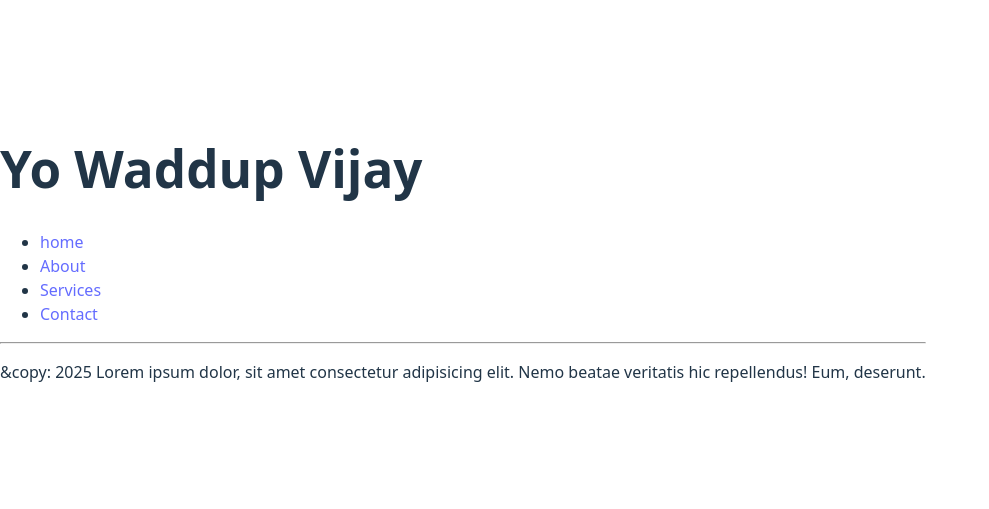
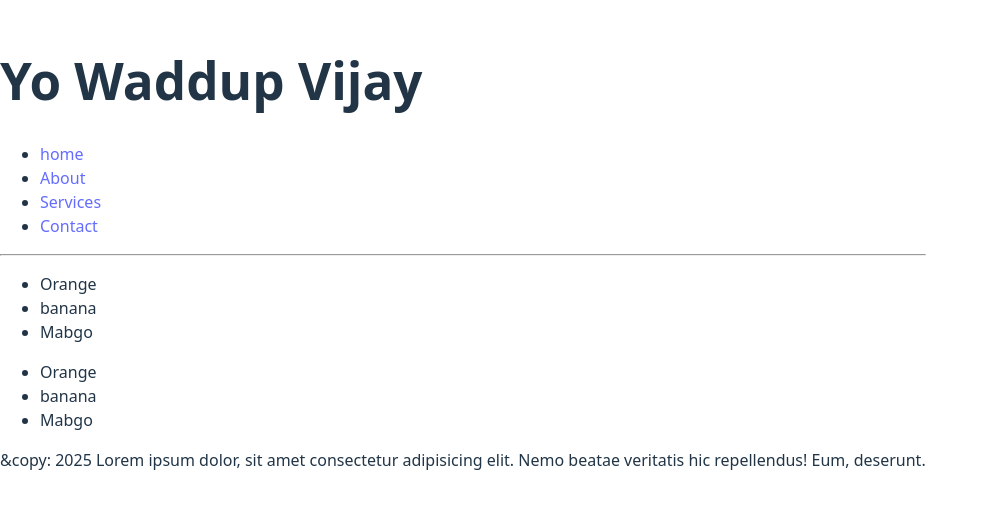
Before and after one commit to vijaym105/React-, a React (Vite) app in the folder my-react-app/: page / in a window 1280 px wide. Shown: the part 147-656 px from the top of the page, without its empty margins (0-989 px from the left). Built offline with nearby package versions, Linux system fonts and the light colour scheme.

Commit message:
Nalla Navbar

```diff
--- a/my-react-app/src/App.jsx
+++ b/my-react-app/src/App.jsx
@@ -1,10 +1,13 @@
 import Header from './Header.jsx'
 import Footer from './Footer.jsx';
+import Food from './Food.jsx';
 
 function App(){
     return(
         <>
         <Header/>
+        <Food />
+        <Food />
         <Footer />
         </>
     );
```
Also changed, not shown: my-react-app/src/assets/photo-1756745678835-00315541d465.avif (added).
